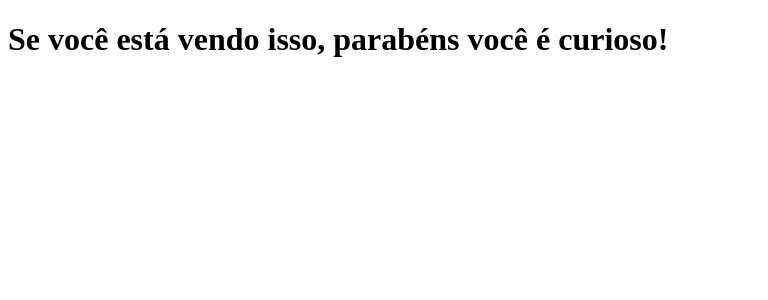
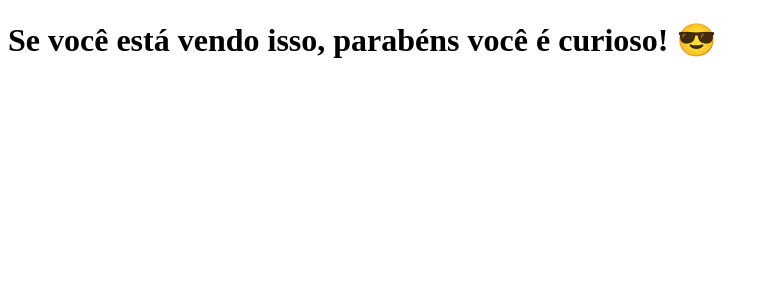
Before and after one commit to Joao-Dyonisio/clone-tabnews, a Next.js app: page / in a window 1280 px wide. Shown: the top 300 px of the page, without its empty margins (0-768 px from the left). Built offline with nearby package versions, Linux system fonts and the light colour scheme.

Commit message:
modifica a frase

```diff
--- a/pages/index.js
+++ b/pages/index.js
@@ -1,5 +1,5 @@
 function Home() {
-    return <h1>Se você está vendo isso, parabéns você é curioso!</h1>
+    return <h1>Se você está vendo isso, parabéns você é curioso! 😎</h1>
 }
 
 export default Home;
```
